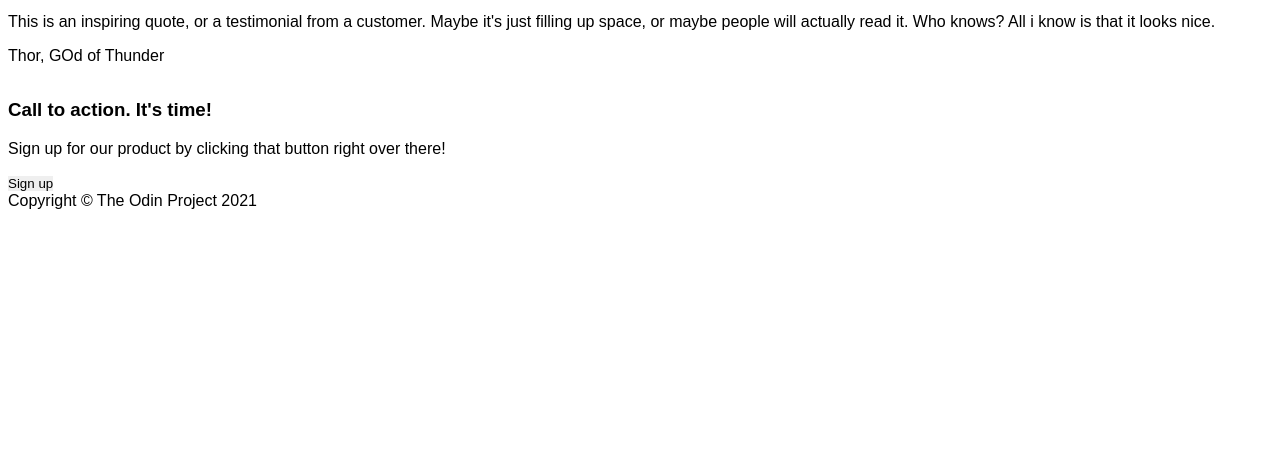
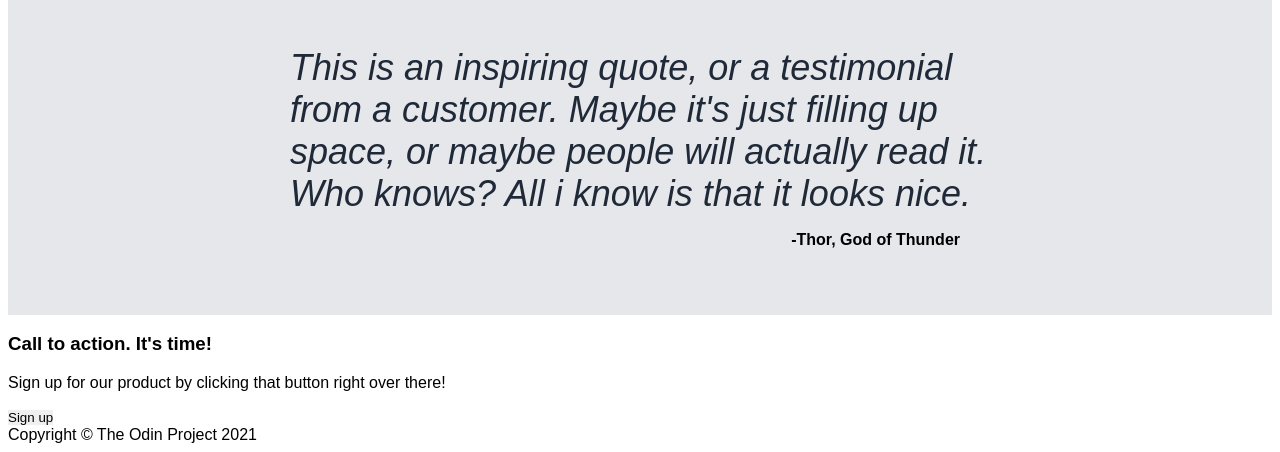
Before and after one commit to johntuazon27/landing-page, a plain HTML site: page index.html in a window 1280 px wide. Shown: the part 600-1052 px from the top of the page. Before the commit the page ends 818 px from the top, so only its background shows below. Drawn offline with Linux system fonts and the light colour scheme.

Commit message:
Add quote section css and fix quote section html

```diff
--- a/index.html
+++ b/index.html
@@ -65,15 +65,19 @@
     </div>
 
     <div class="quote">
-        <p>
-            This is an inspiring quote, or a testimonial from a customer.
-            Maybe it's just filling up space, or maybe people will actually read it.
-            Who knows? All i know is that it looks nice.
-        </p>
 
-        <p>
-            Thor, GOd of Thunder
-        </p>
+        <div class="quote-content">
+            <blockquote>
+                This is an inspiring quote, or a testimonial from a customer.
+                Maybe it's just filling up space, or maybe people will actually read it.
+                Who knows? All i know is that it looks nice.
+            </blockquote>
+
+            <div class="author">
+                <p>-Thor, God of Thunder</p>
+            </div>
+        </div>
+
     </div>
 
     <div class="signup">
--- a/styles.css
+++ b/styles.css
@@ -139,3 +139,34 @@ body {
 .card p {
     max-width: 150px;
 }
+
+/* QUOTE SECTION */
+
+.quote {
+    display: flex;
+    flex-direction: column;
+    justify-content: center;
+    align-items: center;
+    background-color: #e5e7eb;
+    padding: 50px;
+}
+
+.quote-content {
+    display: flex;
+    flex-direction: column;
+    max-width: 700px;
+}
+
+.quote blockquote {
+    font-size: 36px;
+    font-style: italic;
+    color: #1f2937;
+    margin: 0;
+}
+
+.author {
+    display: flex;
+    font-weight: bold;
+    align-self: flex-end;
+    margin-right: 30px;
+}
```
